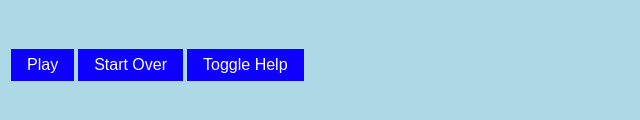
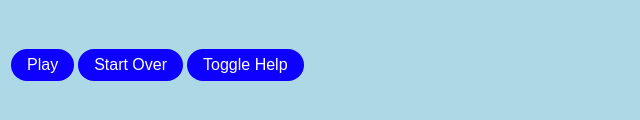
Before and after one commit to comp426-2023-spring/e02-mraymer45, a website: page public/index.html in a window 1280 px wide. Shown: the part 234-354 px from the top of the page, 0-640 px from the left. Drawn offline with Linux system fonts and the light colour scheme.

Commit message:
Change border radius

```diff
--- a/public/styles.css
+++ b/public/styles.css
@@ -28,4 +28,5 @@
     text-decoration: none;
     display: inline-block;
     font-size: 16px;
+    border-radius: 0.75cm;
 }
```
